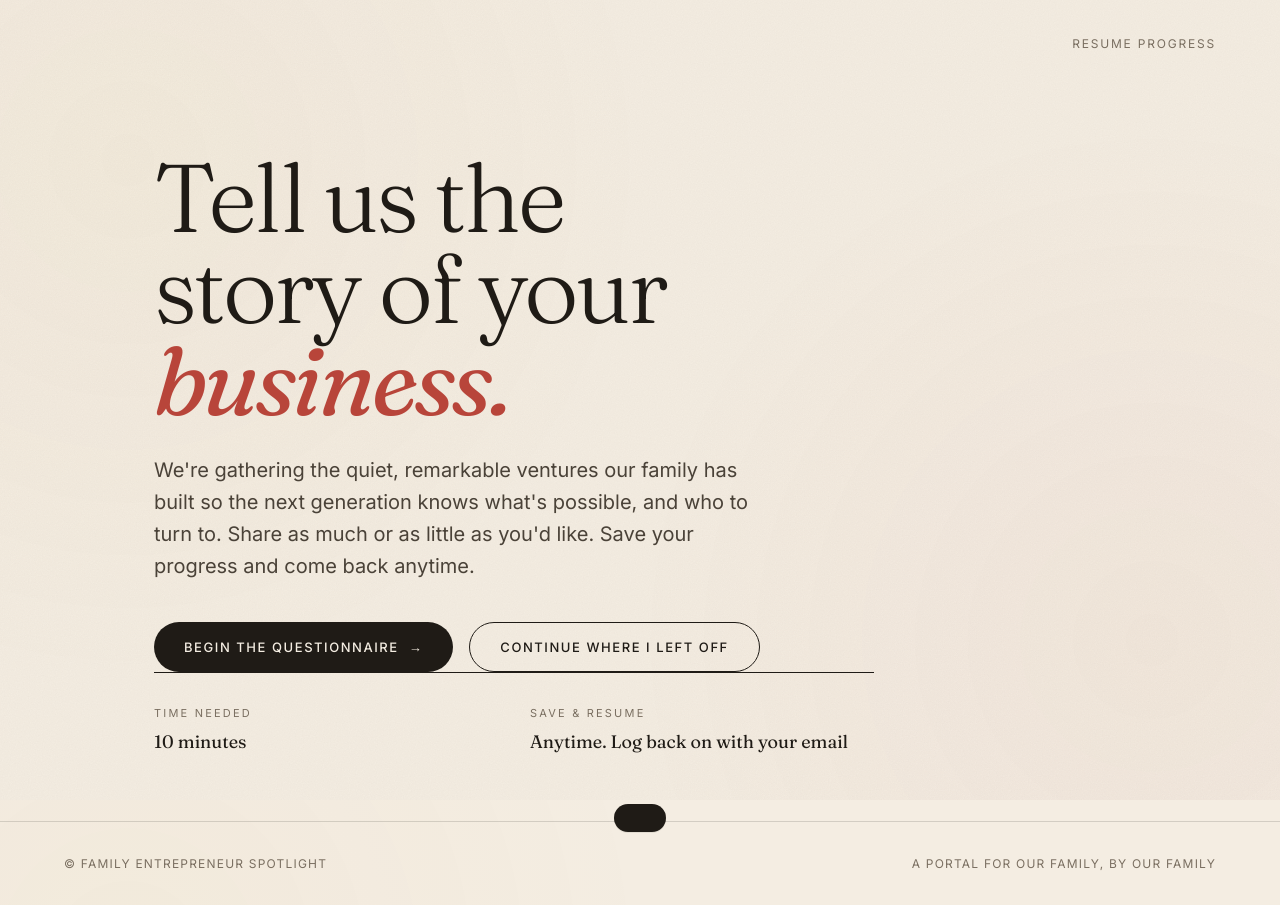
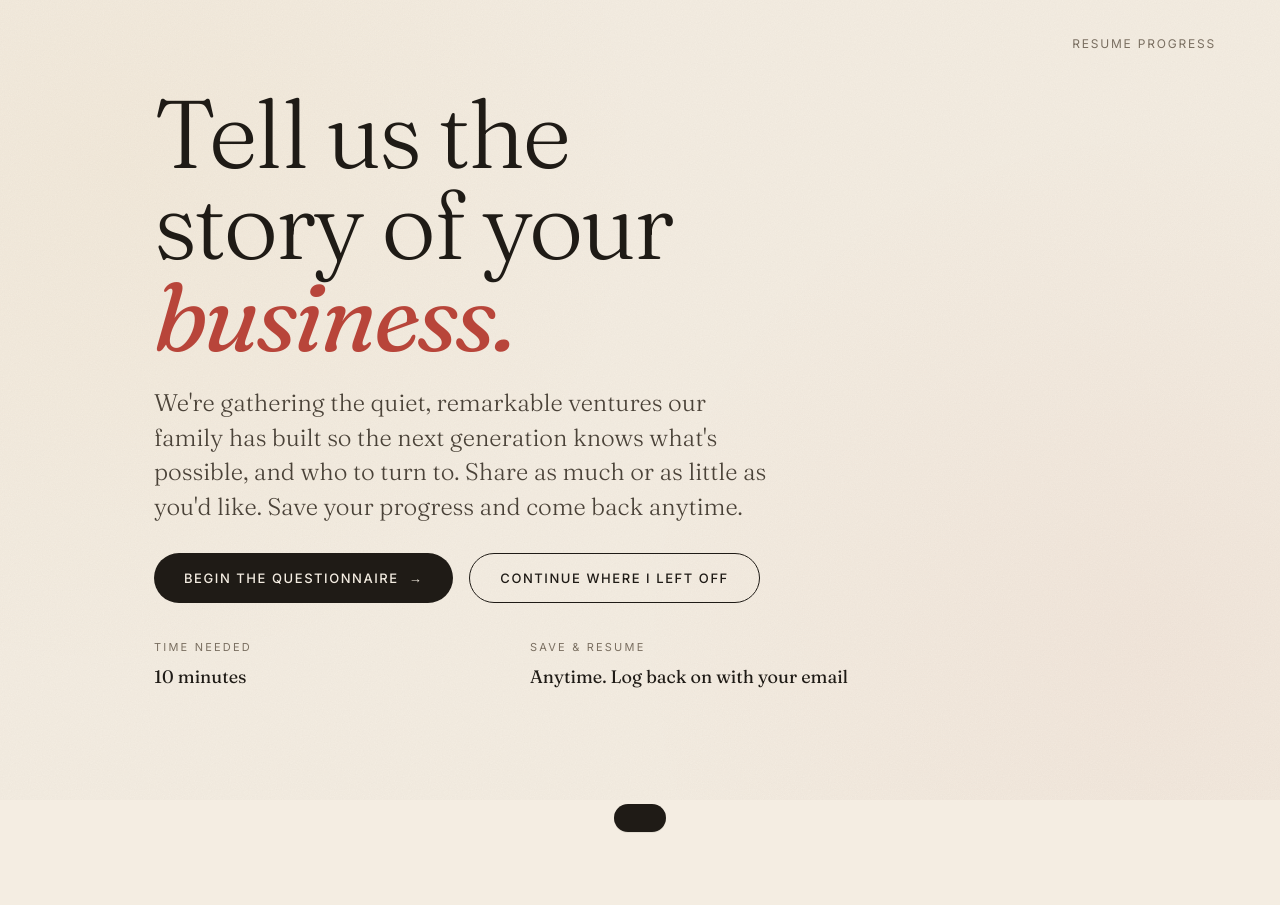
Before and after one commit to piaugarte/abmo-nextgen, a website: page index.html in a window 1280 px wide. After the commit the page ends 800 px from the top, so only its background shows below. Drawn offline with nearby package versions, Linux system fonts and the light colour scheme.

Commit message:
Update index.html

```diff
--- a/index.html
+++ b/index.html
@@ -48,16 +48,16 @@
   .session .synced { display: inline-flex; align-items: center; gap: 6px; color: var(--gold); font-style: italic; text-transform: none; letter-spacing: 0.05em; }
   .session .synced::before { content: ""; width: 6px; height: 6px; border-radius: 50%; background: var(--gold); }
 
-  .hero { max-width: 1100px; margin: 0 auto; padding: clamp(60px, 12vh, 120px) clamp(24px, 5vw, 64px) clamp(40px, 8vh, 80px); position: relative; z-index: 2; }
-  .hero .eyebrow { font-size: 12px; letter-spacing: 0.4em; text-transform: uppercase; color: var(--accent); margin-bottom: 24px; display: flex; align-items: center; gap: 14px; }
+  .hero { max-width: 1100px; margin: 0 auto; padding: clamp(24px, 4vh, 48px) clamp(24px, 5vw, 64px) clamp(32px, 6vh, 60px); position: relative; z-index: 2; }
+  .hero .eyebrow { display: flex; align-items: center; gap: 14px; font-size: 11px; letter-spacing: 0.3em; text-transform: uppercase; color: var(--ink-mute); margin-bottom: 24px; }
   .hero .eyebrow::before { content: ""; width: 40px; height: 1px; background: var(--accent); }
-  .hero h1 { font-family: 'Fraunces', serif; font-size: clamp(44px, 8vw, 96px); line-height: 0.95; font-weight: 300; letter-spacing: -0.035em; margin-bottom: 28px; }
-  .hero h1 em { font-style: italic; font-weight: 400; color: var(--accent); }
-  .hero .lede { font-family: 'Inter', sans-serif; font-size: clamp(17px, 1.8vw, 20px); line-height: 1.6; font-weight: 400; color: var(--ink-soft); max-width: 620px; margin-bottom: 40px; }
-  .hero .meta { display: grid; grid-template-columns: repeat(auto-fit, minmax(160px, 1fr)); gap: 32px; max-width: 720px; padding-top: 32px; border-top: 1px solid var(--ink); }
+  .hero h1 { font-family: 'Fraunces', serif; font-size: clamp(48px, 8vw, 96px); line-height: 0.95; font-weight: 300; letter-spacing: -0.03em; margin-bottom: 24px; max-width: 900px; }
+  .hero h1 em { font-style: italic; color: var(--accent); font-weight: 400; }
+  .hero .lede { font-family: 'Fraunces', serif; font-size: clamp(18px, 2.2vw, 24px); line-height: 1.45; color: var(--ink-soft); font-weight: 300; max-width: 620px; margin-bottom: 28px; }
+  .hero .meta { display: grid; grid-template-columns: repeat(auto-fit, minmax(160px, 1fr)); gap: 32px; max-width: 720px; padding-top: 28px; }
   .hero .meta .item .label { font-size: 11px; letter-spacing: 0.2em; text-transform: uppercase; color: var(--ink-mute); margin-bottom: 6px; }
   .hero .meta .item .val { font-family: 'Fraunces', serif; font-size: 18px; }
-  .cta-row { display: flex; gap: 16px; flex-wrap: wrap; margin-top: 40px; }
+  .cta-row { display: flex; gap: 16px; flex-wrap: wrap; margin-top: 8px; margin-bottom: 8px; }
 
   .btn { display: inline-flex; align-items: center; gap: 10px; font-family: 'Inter', sans-serif; font-size: 13px; letter-spacing: 0.12em; text-transform: uppercase; padding: 16px 30px; border: none; cursor: pointer; transition: all 0.25s ease; font-weight: 500; border-radius: 999px; }
   .btn-primary { background: var(--ink); color: var(--paper); }
@@ -70,16 +70,16 @@
   .btn .arrow { transition: transform 0.25s; }
   .btn:hover .arrow { transform: translateX(4px); }
 
-  .questionnaire { max-width: 780px; margin: 0 auto; padding: 24px clamp(24px, 5vw, 64px) 60px; position: relative; z-index: 2; display: none; }
+  .questionnaire { max-width: 780px; margin: 0 auto; padding: 16px clamp(24px, 5vw, 64px) 32px; position: relative; z-index: 2; display: none; }
   .questionnaire.active { display: block; }
 
-  .progress-rail { display: flex; align-items: center; gap: 14px; margin-bottom: 32px; padding-bottom: 20px; border-bottom: 1px solid rgba(31,27,22,0.15); }
+  .progress-rail { display: flex; align-items: center; gap: 14px; margin-bottom: 24px; padding-bottom: 16px; border-bottom: 1px solid rgba(31,27,22,0.15); }
   .progress-rail .count { font-family: 'Fraunces', serif; font-size: 14px; font-weight: 500; letter-spacing: 0.1em; color: var(--accent); }
   .progress-rail .bar { flex: 1; height: 1px; background: rgba(31,27,22,0.15); position: relative; overflow: hidden; }
   .progress-rail .bar::after { content: ""; position: absolute; inset: 0; background: var(--accent); width: var(--pct, 0%); transition: width 0.5s cubic-bezier(0.4, 0, 0.2, 1); }
   .progress-rail .section-name { font-size: 11px; letter-spacing: 0.2em; text-transform: uppercase; color: var(--ink-mute); }
 
-  .step { display: none; animation: fadeUp 0.55s cubic-bezier(0.4, 0, 0.2, 1); min-height: 440px; }
+  .step { display: none; animation: fadeUp 0.55s cubic-bezier(0.4, 0, 0.2, 1); min-height: 320px; }
   .step.active { display: block; }
   @keyframes fadeUp { from { opacity: 0; transform: translateY(16px); } to { opacity: 1; transform: translateY(0); } }
 
@@ -118,7 +118,7 @@
     .name-grid { grid-template-columns: 1fr; gap: 18px; }
   }
 
-  .nav-row { display: flex; justify-content: space-between; align-items: center; margin-top: 48px; padding-top: 32px; border-top: 1px solid rgba(31,27,22,0.15); gap: 16px; flex-wrap: wrap; }
+  .nav-row { display: flex; justify-content: space-between; align-items: center; margin-top: 24px; padding-top: 20px; border-top: 1px solid rgba(31,27,22,0.15); gap: 16px; flex-wrap: wrap; }
   .nav-left { display: flex; gap: 12px; align-items: center; flex-wrap: wrap; }
   .nav-right { display: flex; gap: 8px; align-items: center; }
   .save-status { font-size: 11px; color: var(--ink-mute); letter-spacing: 0.1em; text-transform: uppercase; font-style: italic; }
@@ -159,7 +159,7 @@
   .spinner { display: inline-block; width: 14px; height: 14px; border: 1.5px solid currentColor; border-top-color: transparent; border-radius: 50%; animation: spin 0.7s linear infinite; }
   @keyframes spin { to { transform: rotate(360deg); } }
 
-  footer { padding: 32px clamp(24px, 5vw, 64px); border-top: 1px solid rgba(31,27,22,0.15); display: flex; justify-content: space-between; font-size: 12px; color: var(--ink-mute); letter-spacing: 0.1em; text-transform: uppercase; position: relative; z-index: 2; flex-wrap: wrap; gap: 12px; }
+  footer { display: none; }
 
   #appToast { position: fixed; bottom: 24px; left: 50%; transform: translateX(-50%) translateY(200%); background: var(--ink); color: var(--paper); padding: 14px 26px; z-index: 200; font-size: 13px; letter-spacing: 0.03em; box-shadow: var(--shadow); transition: transform 0.3s; border-radius: 999px; font-family: 'Inter', sans-serif; }
   #appToast.show { transform: translateX(-50%) translateY(0); }
@@ -231,11 +231,6 @@
   </p>
   <a class="btn btn-primary" href="https://www.aboitizmoraza.com/ventures-and-trades" target="_blank" rel="noopener">Check out The Family Gazette <span class="arrow">&rarr;</span></a>
 </main>
-
-<footer>
-  <span>&copy; Family Entrepreneur Spotlight</span>
-  <span>A portal for our family, by our family</span>
-</footer>
 
 <!-- ============ EMAIL MODAL (first-time entry) ============ -->
 <div class="modal-overlay" id="emailModal">
```
